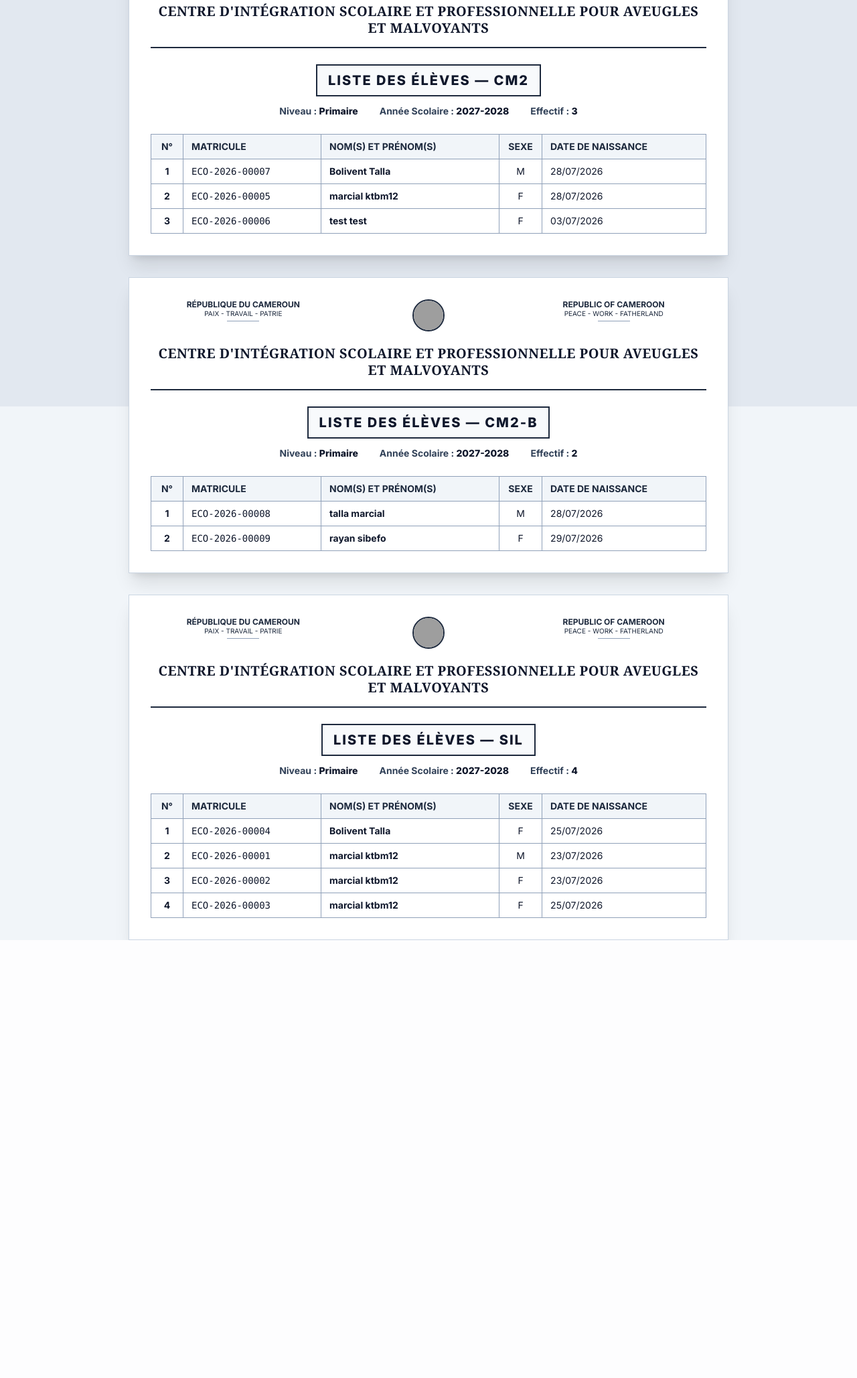
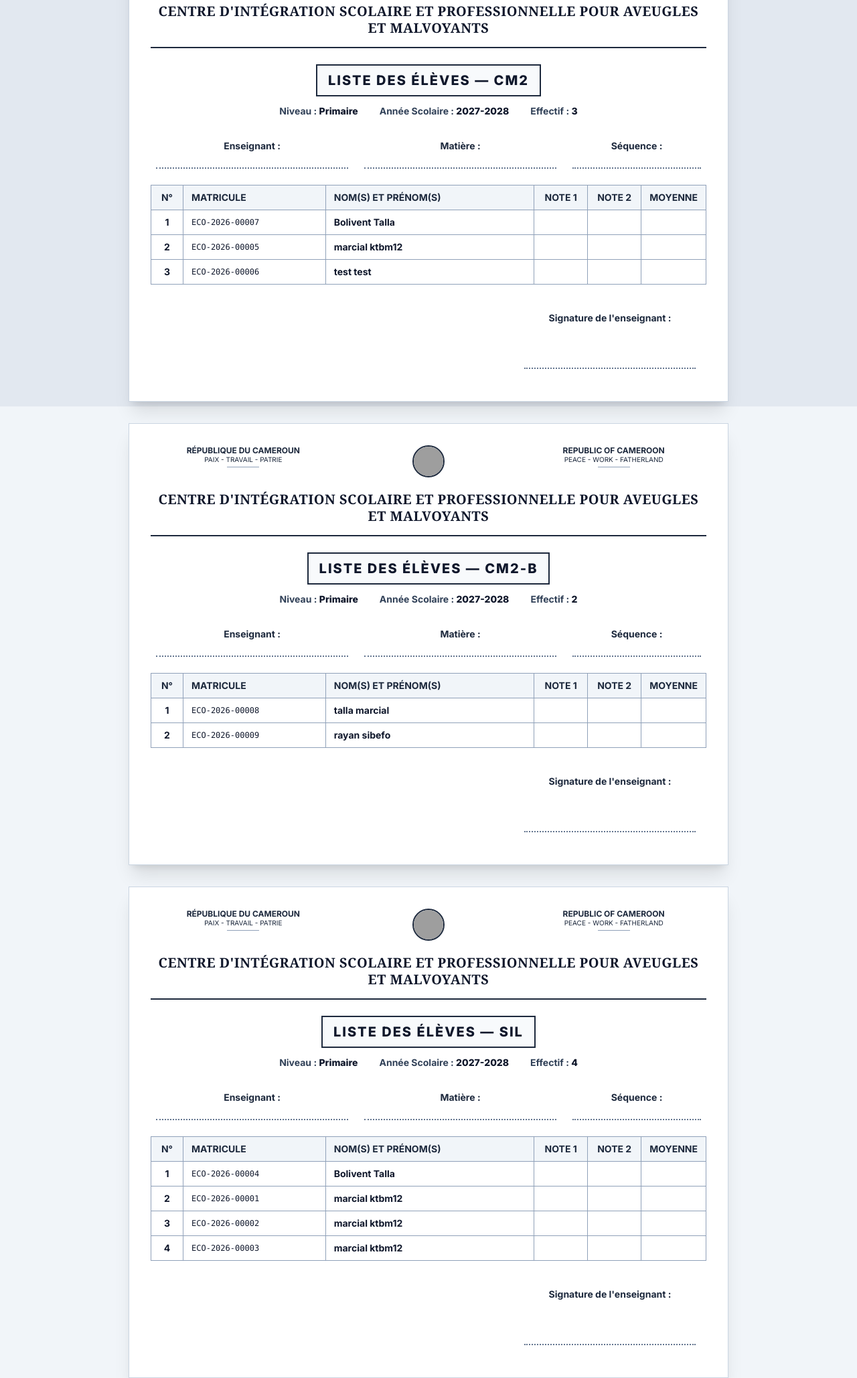
Before and after one commit to ktbm12/cispam, a Django app: page /classes/etudiants/imprimer/ in a window 1280 px wide. Shown: the part 193-2251 px from the top of the page at 67% size. Before the commit the page ends 1597 px from the top, so only its background shows below. Run offline with Django 5.2, Linux system fonts and the light colour scheme; a user stored in the database is signed in; data comes from the database, SQL or seed files in the repository; both versions use the stored data as it was after the commit; parts of the project's set-up code (start-up, migrations or seed data) failed here and were passed over; grey boxes are pictures that could not be loaded.

Commit message:
update listes etudiants

```diff
--- a/cispam/cispam/static/css/output.css
+++ b/cispam/cispam/static/css/output.css
@@ -7,9 +7,6 @@
     --font-serif: ui-serif, Georgia, Cambria, "Times New Roman", Times, serif;
     --font-mono: ui-monospace, SFMono-Regular, Menlo, Monaco, Consolas, "Liberation Mono",
       "Courier New", monospace;
-    --color-red-500: oklch(63.7% 0.237 25.331);
-    --color-red-600: oklch(57.7% 0.245 27.325);
-    --color-red-700: oklch(50.5% 0.213 27.518);
     --color-amber-50: oklch(98.7% 0.022 95.277);
     --color-amber-100: oklch(96.2% 0.059 95.617);
     --color-amber-200: oklch(92.4% 0.12 95.746);
@@ -20,13 +17,6 @@
     --color-amber-700: oklch(55.5% 0.163 48.998);
     --color-amber-800: oklch(47.3% 0.137 46.201);
     --color-amber-900: oklch(41.4% 0.112 45.904);
-    --color-amber-950: oklch(27.9% 0.077 45.635);
-    --color-yellow-500: oklch(79.5% 0.184 86.047);
-    --color-yellow-600: oklch(68.1% 0.162 75.834);
-    --color-yellow-700: oklch(55.4% 0.135 66.442);
-    --color-green-500: oklch(72.3% 0.219 149.579);
-    --color-green-600: oklch(62.7% 0.194 149.214);
-    --color-green-700: oklch(52.7% 0.154 150.069);
     --color-emerald-50: oklch(97.9% 0.021 166.113);
     --color-emerald-100: oklch(95% 0.052 163.051);
     --color-emerald-200: oklch(90.5% 0.093 164.15);
@@ -53,12 +43,7 @@
     --color-sky-800: oklch(44.3% 0.11 240.79);
     --color-sky-900: oklch(39.1% 0.09 240.876);
     --color-sky-950: oklch(29.3% 0.066 243.157);
-    --color-blue-500: oklch(62.3% 0.214 259.815);
-    --color-blue-600: oklch(54.6% 0.245 262.881);
-    --color-blue-700: oklch(48.8% 0.243 264.376);
     --color-indigo-50: oklch(96.2% 0.018 272.314);
-    --color-indigo-100: oklch(93% 0.034 272.788);
-    --color-indigo-300: oklch(78.5% 0.115 274.713);
     --color-indigo-400: oklch(67.3% 0.182 276.935);
     --color-indigo-500: oklch(58.5% 0.233 277.117);
     --color-indigo-600: oklch(51.1% 0.262 276.966);
@@ -112,8 +97,6 @@
     --text-3xl--line-height: calc(2.25 / 1.875);
     --text-4xl: 2.25rem;
     --text-4xl--line-height: calc(2.5 / 2.25);
-    --text-7xl: 4.5rem;
-    --text-7xl--line-height: 1;
     --font-weight-normal: 400;
     --font-weight-medium: 500;
     --font-weight-semibold: 600;
@@ -136,16 +119,11 @@
     --ease-out: cubic-bezier(0, 0, 0.2, 1);
     --animate-pulse: pulse 2s cubic-bezier(0.4, 0, 0.6, 1) infinite;
     --blur-xs: 4px;
-    --blur-xl: 24px;
     --blur-2xl: 40px;
-    --blur-3xl: 64px;
     --default-transition-duration: 150ms;
     --default-transition-timing-function: cubic-bezier(0.4, 0, 0.2, 1);
     --default-font-family: var(--font-sans);
     --default-mono-font-family: var(--font-mono);
-    --color-cispam-navy: #0F172A;
-    --color-cispam-gold: #F59E0B;
-    --color-cispam-gold-hover: #D97706;
     --font-display: 'Outfit', system-ui, sans-serif;
   }
 }
@@ -427,6 +405,12 @@
   .mt-6 {
     margin-top: calc(var(--spacing) * 6);
   }
+  .mt-8 {
+    margin-top: calc(var(--spacing) * 8);
+  }
+  .mt-10 {
+    margin-top: calc(var(--spacing) * 10);
+  }
   .mr-1 {
     margin-right: var(--spacing);
   }
@@ -453,6 +437,9 @@
   }
   .mb-8 {
     margin-bottom: calc(var(--spacing) * 8);
+  }
+  .mb-16 {
+    margin-bottom: calc(var(--spacing) * 16);
   }
   .ml-1 {
     margin-left: var(--spacing);
@@ -499,6 +486,9 @@
   .h-2 {
     height: calc(var(--spacing) * 2);
   }
+  .h-5 {
+    height: calc(var(--spacing) * 5);
+  }
   .h-7 {
     height: calc(var(--spacing) * 7);
   }
@@ -586,6 +576,9 @@
   .w-20 {
     width: calc(var(--spacing) * 20);
   }
+  .w-24 {
+    width: calc(var(--spacing) * 24);
+  }
   .w-36 {
     width: calc(var(--spacing) * 36);
   }
@@ -639,6 +632,9 @@
   }
   .min-w-\[220px\] {
     min-width: 220px;
+  }
+  .min-w-\[250px\] {
+    min-width: 250px;
   }
   .flex-1 {
     flex: 1;
@@ -860,6 +856,10 @@
     --tw-border-style: dashed;
     border-style: dashed;
   }
+  .border-dotted {
+    --tw-border-style: dotted;
+    border-style: dotted;
+  }
   .border-amber-200 {
     border-color: var(--color-amber-200);
   }
@@ -964,6 +964,9 @@
   }
   .border-slate-400 {
     border-color: var(--color-slate-400);
+  }
+  .border-slate-500 {
+    border-color: var(--color-slate-500);
   }
   .border-slate-700 {
     border-color: var(--color-slate-700);
--- a/cispam/cispam/templates/classes/print_etudiants.html
+++ b/cispam/cispam/templates/classes/print_etudiants.html
@@ -95,6 +95,21 @@
             <span>Année Scolaire : <span class="font-black text-slate-900">{{ annee_active.libelle|default:"Non définie" }}</span></span>
             <span>Effectif : <span class="font-black text-slate-900">{{ classe.inscriptions_actives|length }}</span></span>
           </div>
+
+          <div class="mt-8 flex flex-wrap justify-between gap-6 text-sm font-bold text-slate-800 px-2">
+            <div class="flex-1 min-w-[250px]">
+              <span class="inline-block mb-1">Enseignant :</span>
+              <div class="border-b-2 border-dotted border-slate-500 h-5 w-full"></div>
+            </div>
+            <div class="flex-1 min-w-[250px]">
+              <span class="inline-block mb-1">Matière :</span>
+              <div class="border-b-2 border-dotted border-slate-500 h-5 w-full"></div>
+            </div>
+            <div class="w-48">
+              <span class="inline-block mb-1">Séquence :</span>
+              <div class="border-b-2 border-dotted border-slate-500 h-5 w-full"></div>
+            </div>
+          </div>
         </div>
 
         {% if classe.inscriptions_actives %}
@@ -104,22 +119,31 @@
               <th class="py-2 px-3 border border-slate-400 w-12 text-center">N°</th>
               <th class="py-2 px-3 border border-slate-400">Matricule</th>
               <th class="py-2 px-3 border border-slate-400">Nom(s) et Prénom(s)</th>
-              <th class="py-2 px-3 border border-slate-400 w-16 text-center">Sexe</th>
-              <th class="py-2 px-3 border border-slate-400">Date de Naissance</th>
+              <th class="py-2 px-3 border border-slate-400 w-20 text-center">Note 1</th>
+              <th class="py-2 px-3 border border-slate-400 w-20 text-center">Note 2</th>
+              <th class="py-2 px-3 border border-slate-400 w-24 text-center">Moyenne</th>
             </tr>
           </thead>
           <tbody class="divide-y divide-slate-300">
             {% for inscription in classe.inscriptions_actives %}
             <tr>
               <td class="py-2 px-3 border border-slate-400 text-center font-bold">{{ forloop.counter }}</td>
-              <td class="py-2 px-3 border border-slate-400 font-mono">{{ inscription.eleve.matricule }}</td>
-              <td class="py-2 px-3 border border-slate-400 font-bold">{{ inscription.eleve.nom_complet }}</td>
-              <td class="py-2 px-3 border border-slate-400 text-center">{{ inscription.eleve.sexe }}</td>
-              <td class="py-2 px-3 border border-slate-400">{{ inscription.eleve.date_naissance|date:"d/m/Y" }}</td>
+              <td class="py-2 px-3 border border-slate-400 font-mono text-xs">{{ inscription.eleve.matricule }}</td>
+              <td class="py-2 px-3 border border-slate-400 font-bold text-sm">{{ inscription.eleve.nom_complet }}</td>
+              <td class="py-2 px-3 border border-slate-400 text-center"></td>
+              <td class="py-2 px-3 border border-slate-400 text-center"></td>
+              <td class="py-2 px-3 border border-slate-400 text-center"></td>
             </tr>
             {% endfor %}
           </tbody>
         </table>
+
+        <div class="mt-10 mb-4 flex justify-end text-sm font-bold text-slate-800 px-4">
+          <div class="w-64 text-center">
+            <span class="inline-block mb-16">Signature de l'enseignant :</span>
+            <div class="border-b-2 border-dotted border-slate-500 w-full"></div>
+          </div>
+        </div>
         {% else %}
         <div class="text-center py-8 text-slate-500 font-medium italic border border-slate-300 border-dashed">
           Aucun élève inscrit dans cette classe pour l'année en cours.
```
Also changed, not shown: cispam/db.sqlite3.
